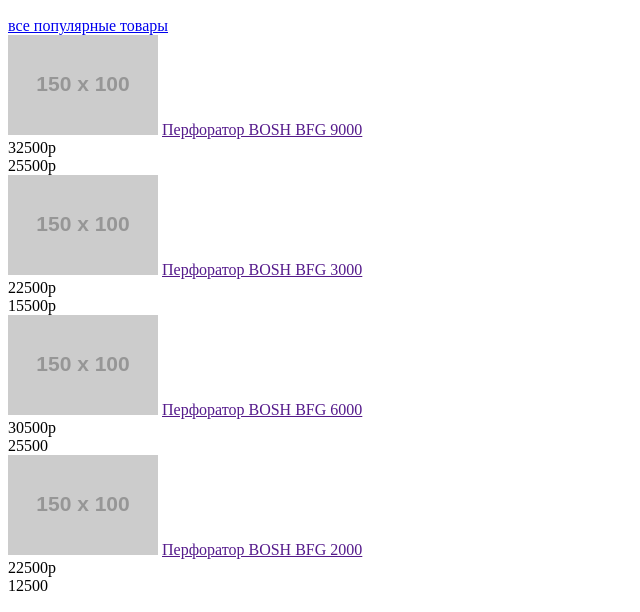
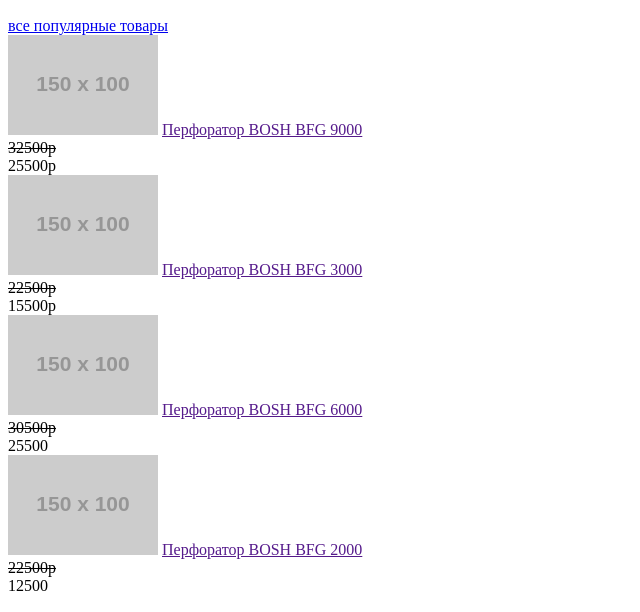
Before and after one commit to kirkegarda/1681033-technomart-30, a plain HTML site: page index.html.html in a window 1280 px wide. Shown: the part 1613-2225 px from the top of the page, 0-640 px from the left. Drawn offline with Linux system fonts and the light colour scheme; placeholder pictures from the web are drawn by us.

Commit message:
сделеле разметку каталога
как делать бегунок цены
страница не работает в браузере

```diff
--- a/index.html.html
+++ b/index.html.html
@@ -79,22 +79,22 @@
   <div><h2>Популярные товары</h2> <a href="catalog.html">все популярные товары</a></div>
 
   <div class=product>
-    <a> <img src="https://via.placeholder.com/150x100" alt="перфоратор BOSH BFG 9000">
-    <a href="">Перфоратор BOSH BFG 9000</a> <div class="old_price">32500р</div><div class="new_price">25500р</div>
+    <a  href=""> <img src="https://via.placeholder.com/150x100" alt="перфоратор BOSH BFG 9000"></a>
+    <a href="">Перфоратор BOSH BFG 9000</a> <div class="old_price"><s>32500р</s></div><div class="new_price">25500р</div>
     </div>
 
   <div class=product>
-    <a> <img src="https://via.placeholder.com/150x100"  alt="перфоратор BOSH BFG 3000">
-      <a href="">Перфоратор BOSH BFG 3000</a> <div class="old_price">22500р</div><div class="new price">15500р</div>    </div>
+    <a href=""> <img src="https://via.placeholder.com/150x100"  alt="перфоратор BOSH BFG 3000"></a>
+      <a href="">Перфоратор BOSH BFG 3000</a> <div class="old_price"><s>22500р</s></div><div class="new_price">15500р</div>    </div>
 
   <div class=product>
-    <a> <img src="https://via.placeholder.com/150x100" alt="перфоратор BOSH BFG 6000">
-        <a href="">Перфоратор BOSH BFG 6000</a> <div class="old_price">30500р</div><div class="new price">25500</div>
+    <a href=""> <img src="https://via.placeholder.com/150x100" alt="перфоратор BOSH BFG 6000"></a>
+        <a href="">Перфоратор BOSH BFG 6000</a> <div class="old_price"><s>30500р</s></div><div class="new_price">25500</div>
     </div>
 
   <div class=product>
-      <a> <img src="https://via.placeholder.com/150x100"  alt="перфоратор BOSH BFG 2000">
-          <a href="">Перфоратор BOSH BFG 2000</a>  <div class="old_price">22500р</div> <div class="new price">12500</div>
+      <a href=""> <img src="https://via.placeholder.com/150x100"  alt="перфоратор BOSH BFG 2000"></a>
+          <a href="">Перфоратор BOSH BFG 2000</a>  <div class="old_price"><s>22500р</s></div> <div class="new_price">12500</div>
       </div>
   </section>
 
```
Also changed, not shown: catalog.html.txt.
